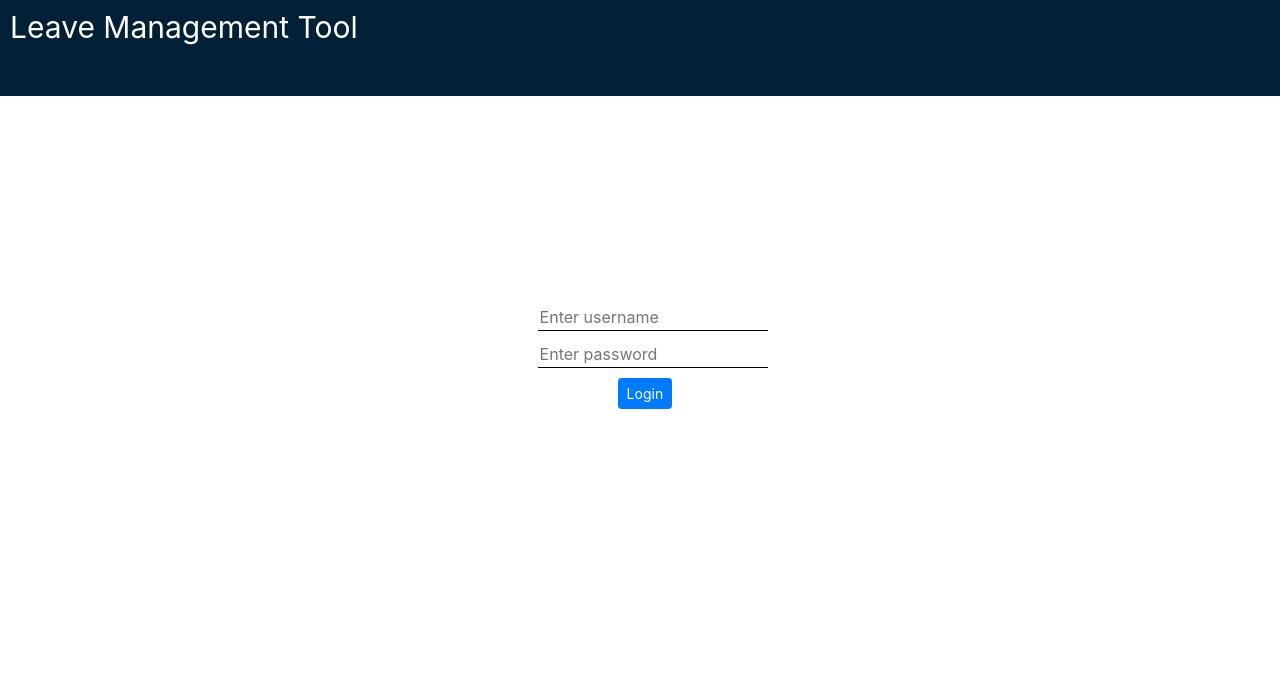
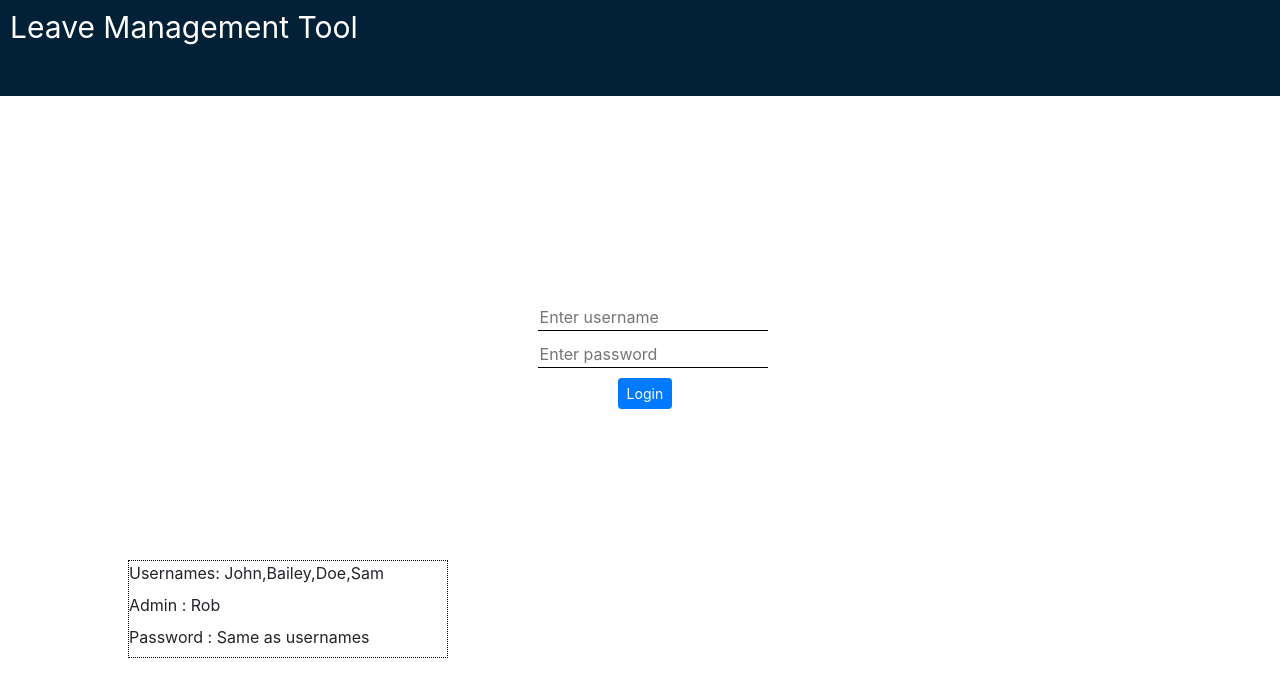
Before and after one commit to miyamirz/LeaveManagement, a React (Create React App) app: page / in a window 1280 px wide. Shown: the top 682 px of the page. Built offline with nearby package versions, Linux system fonts and the light colour scheme.

Commit message:
Update LoginScreen.js

```diff
--- a/src/components/LoginScreen.js
+++ b/src/components/LoginScreen.js
@@ -43,7 +43,13 @@ class LoginScreen extends Component{
                   <input placeholder="Enter password" type="password" value={this.state.password}  onChange={(e)=>this.setState({password:e.target.value})}/>
                   <button className="btn btn-primary btn-sm btnLogin" type="submit">Login</button>
                 </form>
+
             </div>
+            <div className="loginHint">
+              <label> Usernames: John,Bailey,Doe,Sam</label>
+              <label>Admin : Rob</label>
+              <label>Password : Same as usernames</label>
+             </div>
             </div>
         )
     }
```
